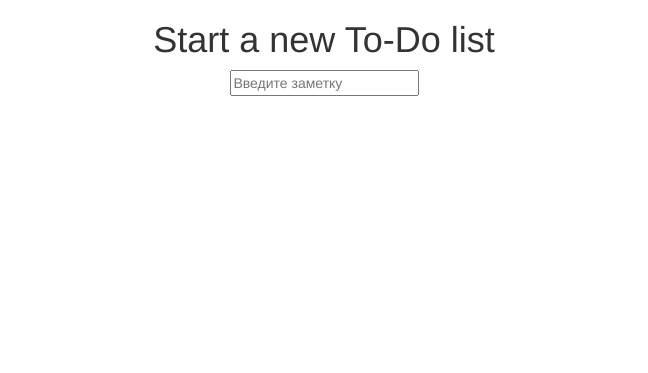
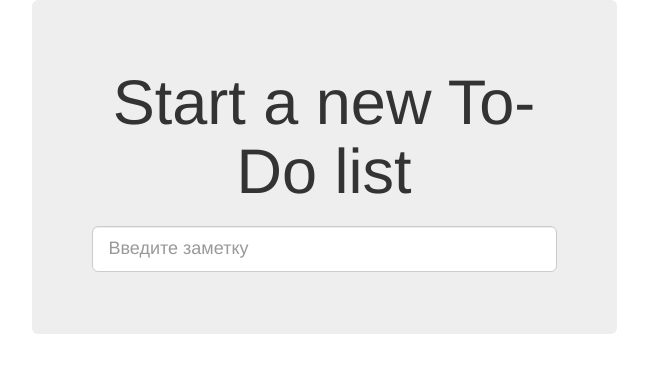
Before and after one commit to Alkalit/learning-TDD, a Django app: page / in a window 1280 px wide. Shown: the top 373 px of the page, without its empty margins (316-964 px from the left). Run offline with Django 3.2, Linux system fonts and the light colour scheme; some libraries are stand-ins or nearby versions.

Commit message:
Небольшое украшение внешнего вида.

```diff
--- /dev/null
+++ b/lists/static/base.css
@@ -0,0 +1,3 @@
+#new_item {
+    margin-top: 2ex;
+}
--- a/superlists/templates/lists/base.html
+++ b/superlists/templates/lists/base.html
@@ -3,16 +3,17 @@
         <title>To-Do list</title>
         <meta name="viewport" content="width=device-width, initial-scale=1.0">
         <link href="/static/bootstrap/css/bootstrap.min.css" rel="stylesheet" media="screen">
+        <link href="/static/base.css" rel="stylesheet" media="screen">
     </head>
     <body>
         <div class="container">
             <div class="row">
-                <div class="col-md-6 col-md-offset-3">
+                <div class="col-md-6 col-md-offset-3 jumbotron">
                     <div class="text-center">
                         <h1>{% block header_text %}{% endblock%}</h1>
                         <form action="{% block form_action %}{% endblock %}" method="post">
                             {% csrf_token %}
-                            <input name="item_text" type="text" id="new_item" placeholder="Введите заметку" />
+                            <input class="form-control input-lg" name="item_text" type="text" id="new_item" placeholder="Введите заметку" />
                         </form>
                     </div>
                 </div>
--- a/superlists/templates/lists/list.html
+++ b/superlists/templates/lists/list.html
@@ -3,7 +3,7 @@
 {% block header_text %}Your To-Do list{% endblock%}
 {% block form_action %}/lists/{{ list.id }}/add_item{% endblock %}
 {% block table %}
-    <table id="list_table" >
+    <table id="list_table" class='table' >
         {% for item in list.item_set.all %}
         <tr>
             <td>{{ forloop.counter }}: {{ item.text }}</td>
```
